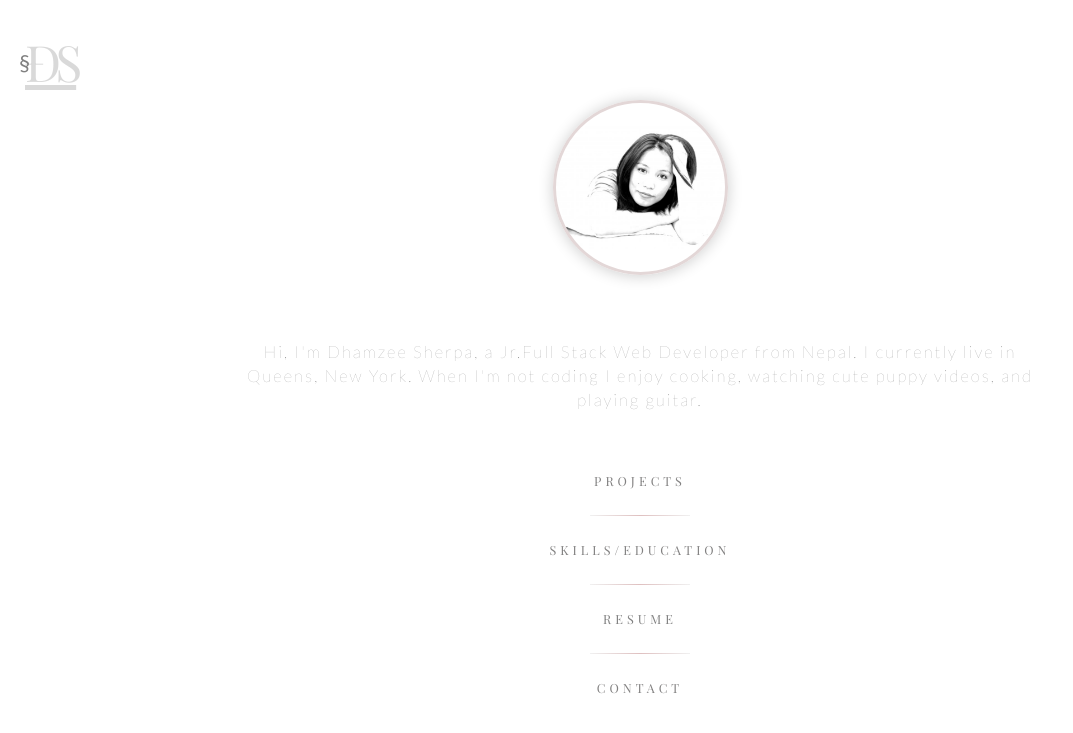
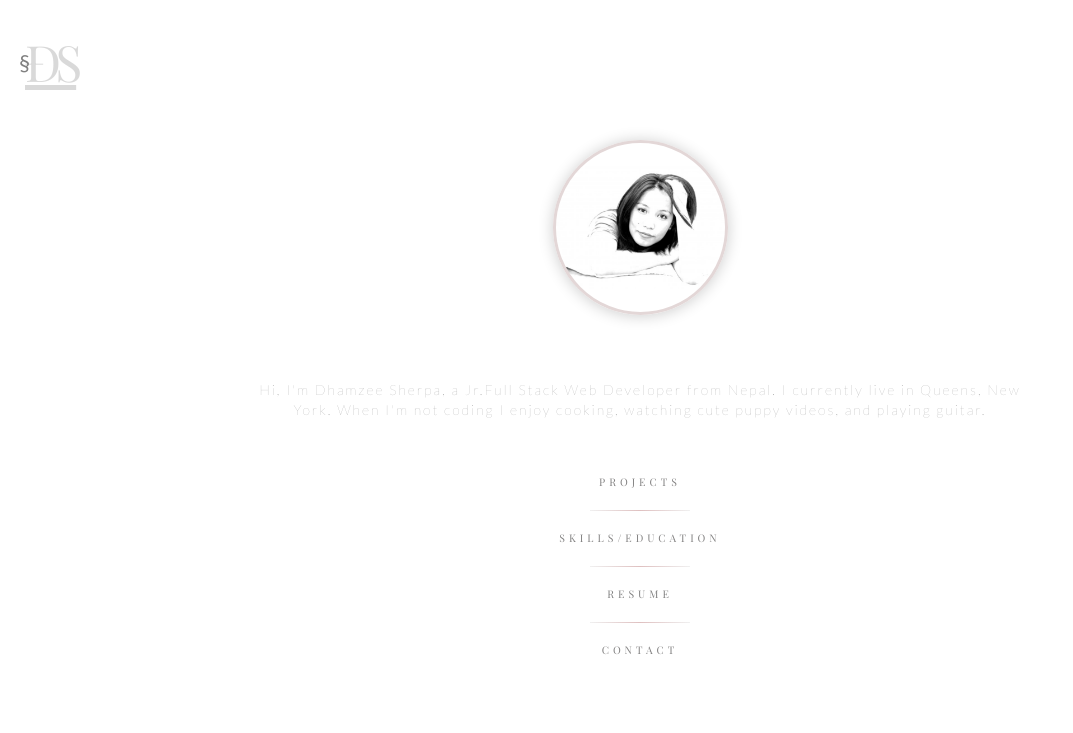
Before and after one commit to ziehdoma/ziehdoma, a PHP site: page / in a window 1280 px wide. Shown: the top 733 px of the page, without its empty margins (0-1073 px from the left). Run offline with PHP 8.4, Linux system fonts and the light colour scheme; some libraries are stand-ins or nearby versions.

Commit message:
font layout tweaks

```diff
--- a/css/main.css
+++ b/css/main.css
@@ -87,7 +87,7 @@ ul {
   box-shadow: 0px 1px 15px rgba(0,0,0, .2);
   height: 175px;
   width: 175px;
-  margin-top: 100px;
+  margin-top: 140px;
   margin-left: auto;
   margin-right: auto;
 }
@@ -101,18 +101,18 @@ ul {
 }
 
 #welcome p {
-  font-size: 1.2em;
+  font-size: 1em;
   text-align: center;
   font-weight: 100;
 }
 
 #text, #myresume, #resume, #myproject, #project, #contact, #mycontact, #skills, #myskills{
-  padding: 5px;
+  padding: 0;
   text-align: center;
   color: #828181;
   text-transform: uppercase;
   font-family: "Playfair display", serif;
-  font-size: .9em;
+  font-size: .75em;
   letter-spacing: 4px;
 }
 
```
